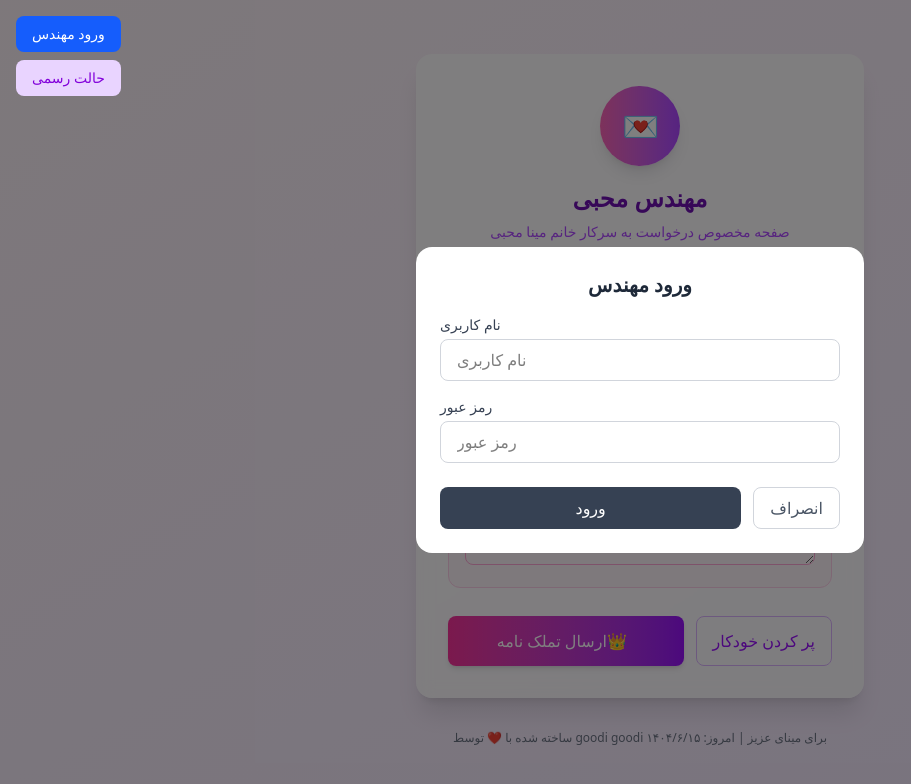
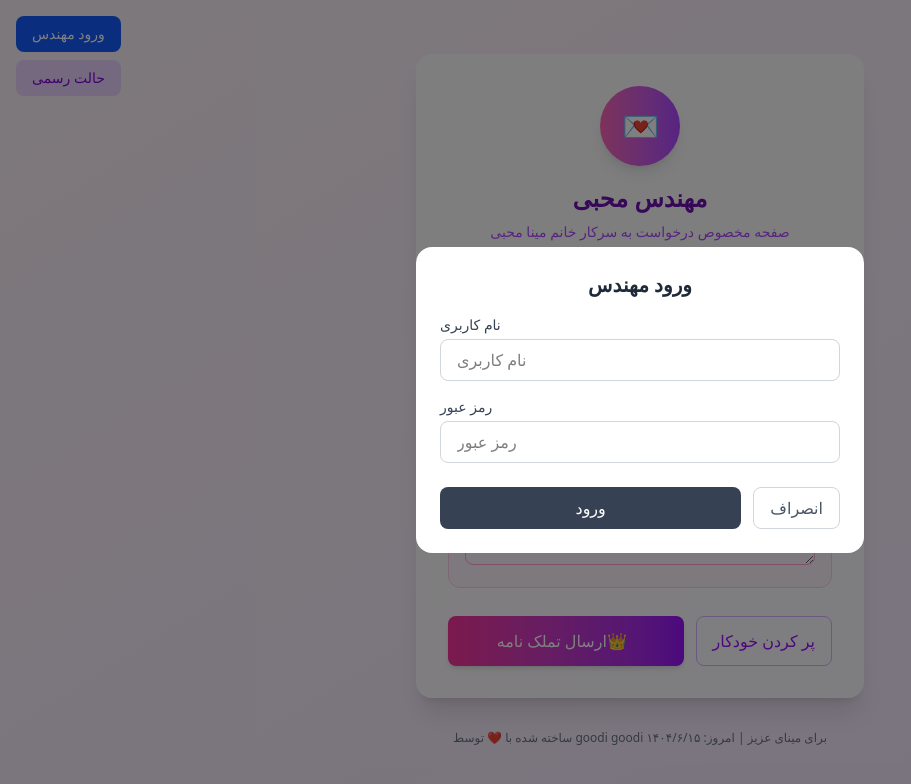
Before and after one commit to miladhb1382/requestform, a Next.js app: page / in a window 1280 px wide. Both pictures are taken after a click on the button "ورود مهندس". Shown: the top 784 px of the page, without its empty margins (0-911 px from the left). Built offline with nearby package versions, Linux system fonts and the light colour scheme.

Commit message:
توضیح تغییراتss جدیدsksssadasdشasdadsdsdadadaddadad

```diff
--- a/app/page.tsx
+++ b/app/page.tsx
@@ -213,7 +213,7 @@ export default function Home() {
 
       {/* Engineer login modal */}
       {showEngineerLogin && (
-        <div className="fixed inset-0 bg-black/50 flex items-center justify-center z-50">
+        <div className="fixed inset-0 bg-black/50 flex items-center justify-center z-100">
           <div className="bg-white rounded-2xl p-6 w-full max-w-md mx-4">
             <h2 className="text-xl font-bold text-gray-800 mb-4 text-center">
               ورود مهندس
@@ -266,7 +266,7 @@ export default function Home() {
 
       {/* Admin Panel */}
       {isAdmin && showAdminPanel && (
-        <div className="fixed inset-0 bg-black/50 flex items-center justify-center z-50">
+        <div className="fixed inset-0 bg-black/50 flex items-center justify-center z-100">
           <div className="bg-white rounded-2xl p-6 w-full max-w-4xl mx-4 max-h-[80vh] overflow-y-auto">
             <div className="flex justify-between items-center mb-6">
               <h2 className="text-xl font-bold text-gray-800">
@@ -342,7 +342,7 @@ export default function Home() {
       )}
 
       {/* Buttons */}
-      <div className="absolute top-4 left-4 flex z-100 flex-col gap-2">
+      <div className="absolute top-4 left-4 flex z-50 flex-col gap-2">
         <button
           onClick={() => setShowEngineerLogin(true)}
           className="px-4 py-2 bg-blue-600 text-white rounded-lg text-sm font-medium hover:bg-blue-700 transition-colors"
```
